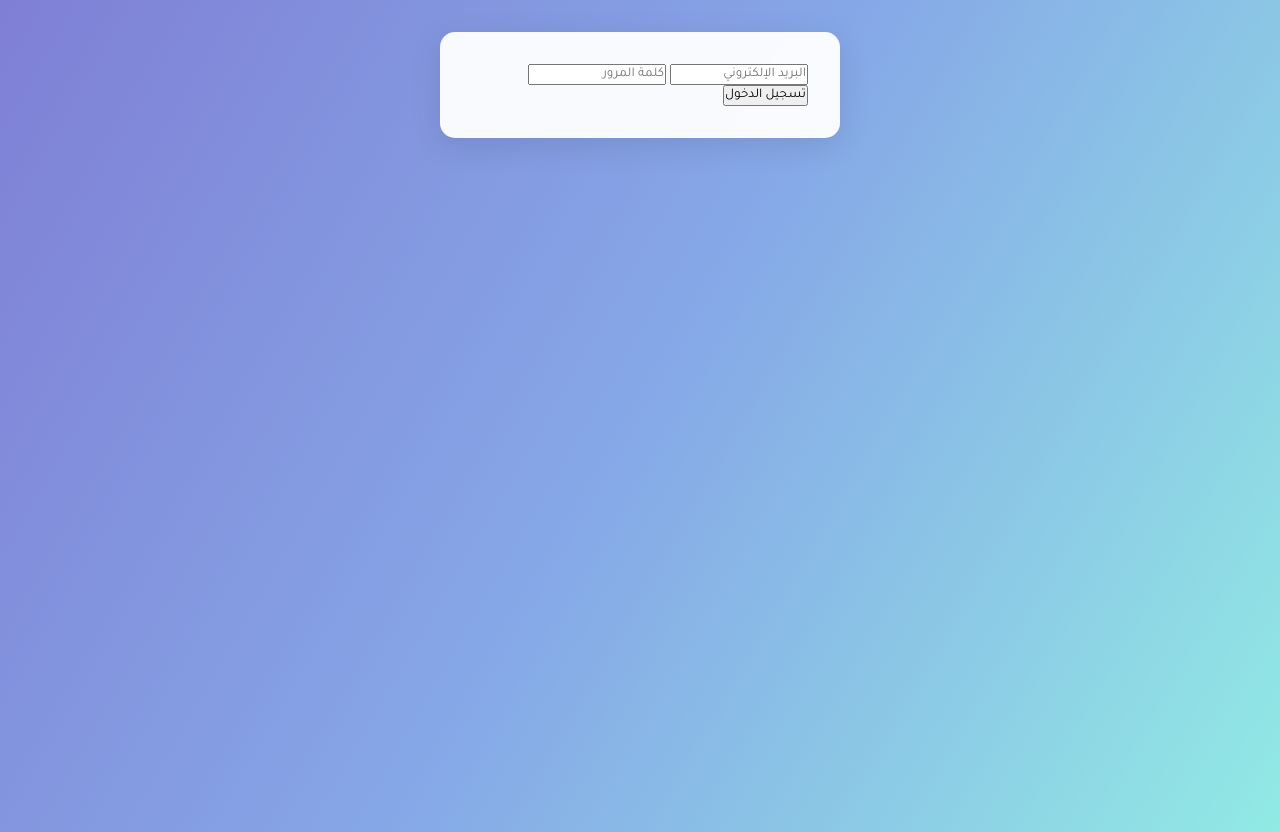
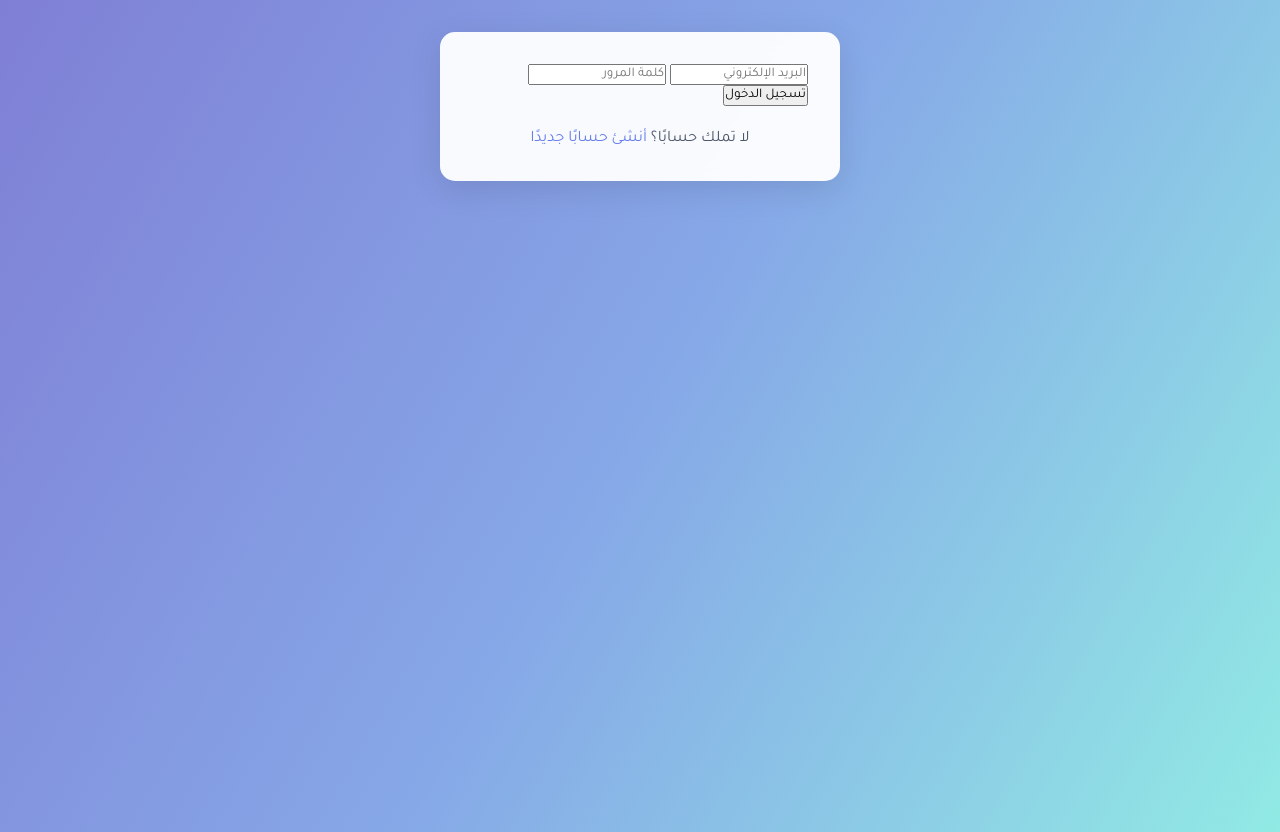
Before and after one commit to nigfuhjfxtg/Test-Project-1, a website: page public/login.html in a window 1280 px wide. Drawn offline with Linux system fonts and the light colour scheme.

Commit message:
Update login.html

```diff
--- a/public/login.html
+++ b/public/login.html
@@ -14,6 +14,10 @@
             <input type="password" id="password" placeholder="كلمة المرور">
             <button type="submit">تسجيل الدخول</button>
         </form>
+        <!-- داخل قسم النموذج -->
+<p class="auth-link">
+    لا تملك حسابًا؟ <a href="/signup.html">أنشئ حسابًا جديدًا</a>
+</p>
     </div>
 
     <!-- أضف هذا السطر هنا قبل نهاية وسم body -->
```
